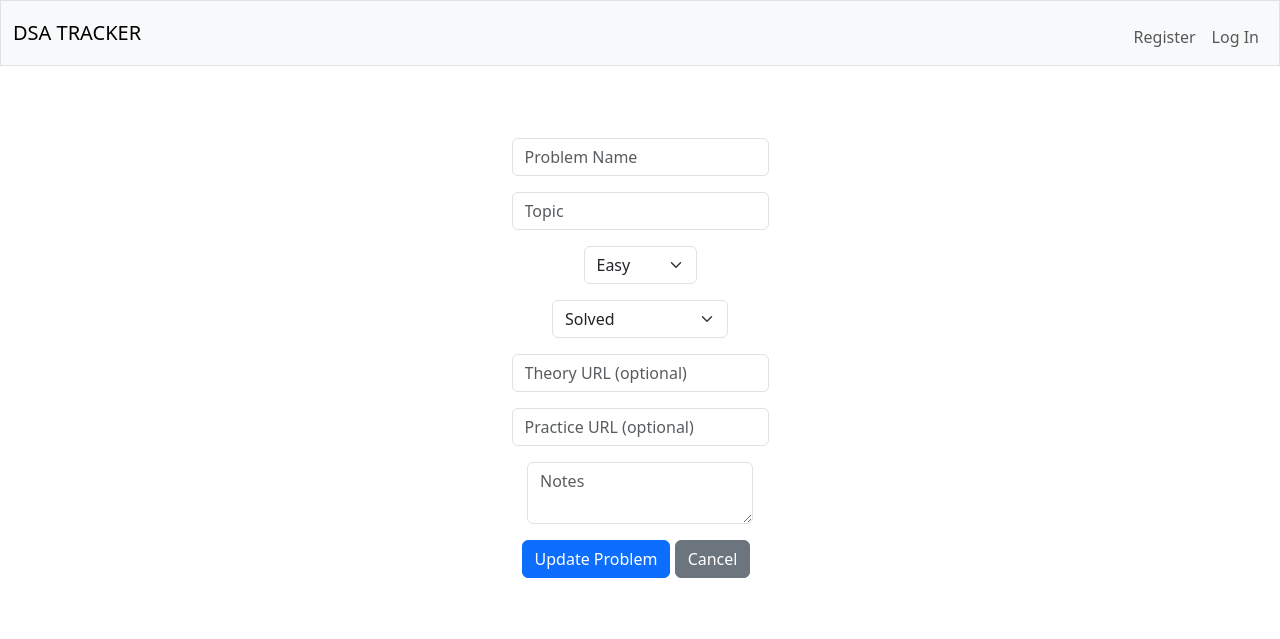
After one commit to Eshi9806/DSA-Tracker, a Flask app: template templates/edit.html in a window 1280 px wide. The commit adds this page. Shown: the top 639 px of the page. Run offline with Flask 3, Linux system fonts and the light colour scheme; the template is opened without the code that fills it, so the values that code supplies are empty.

Commit message:
add edit and delete features

```diff
--- a/app.py
+++ b/app.py
@@ -22,7 +22,6 @@ def index():
 
 
 @app.route("/login", methods=["GET", "POST"])
-@login_required
 def login():
     """Log user in"""
 
@@ -74,8 +73,53 @@ def logout():
     # Redirect user to login form
     return redirect("/")
 
+@app.route("/delete/<int:id>", methods=["POST"])
+@login_required
+def delete(id):
+    db = get_db()
+    db.execute("DELETE FROM problems WHERE id = ? AND user_id = ?", (id, session["user_id"]))
+    db.commit()
+    return redirect("/")
+
+@app.route("/edit/<int:id>", methods=["POST", "GET"])
+@login_required
+def edit(id):
+
+    if request.method == "GET":
+        conn = get_db_connection()
+        problem = conn.execute("SELECT * FROM problems WHERE id = ? AND user_id = ?", (id, session["user_id"])).fetchone()
+        if not problem:
+            conn.close()
+            return redirect("/")
+        conn.close()
+        return render_template("edit.html", problem=problem)
+
+
+    else:
+        conn = get_db_connection()
+        title = request.form.get("title")
+        topic = request.form.get("topic")
+        difficulty = request.form.get("difficulty")
+        status = request.form.get("status")
+        theory_url = request.form.get("theory_url", "")
+        practice_url = request.form.get("practice_url", "")
+        notes = request.form.get("notes", "")
+
+        if not title or not topic or not difficulty or not status:
+            conn.close()
+            return "All fields except URLs and notes are required.", 400
+
+        conn.execute(
+            "UPDATE problems SET title = ?, topic = ?, difficulty = ?, status = ?, theory_url = ?, practice_url = ?, notes = ? WHERE id = ? AND user_id = ?",
+            (title, topic, difficulty, status, theory_url, practice_url, notes, id, session["user_id"])
+        )
+        conn.commit()
+        conn.close()
+        return redirect("/")
+
+
+
 @app.route("/register", methods=["GET", "POST"])
-@login_required
 def register():
     if request.method == "GET":
         conn = get_db_connection()
--- /dev/null
+++ b/templates/edit.html
@@ -0,0 +1,50 @@
+{% extends "layout.html" %}
+
+{% block title %}
+    Edit Problem
+{% endblock %}
+
+{% block main %}
+    <form action="/edit/{{ problem.id }}" method="post" class="mt-4">
+        <div class="mb-3">
+            <input class="form-control mx-auto w-auto" name="title" placeholder="Problem Name" type="text" value="{{ problem.title }}" required>
+        </div>
+
+        <div class="mb-3">
+            <input class="form-control mx-auto w-auto" name="topic" placeholder="Topic" type="text" value="{{ problem.topic }}" required>
+        </div>
+
+        <div class="mb-3">
+            <select class="form-select mx-auto w-auto" name="difficulty" required>
+                <option value="Easy" {% if problem.difficulty == 'Easy' %}selected{% endif %}>Easy</option>
+                <option value="Medium" {% if problem.difficulty == 'Medium' %}selected{% endif %}>Medium</option>
+                <option value="Hard" {% if problem.difficulty == 'Hard' %}selected{% endif %}>Hard</option>
+            </select>
+        </div>
+
+        <div class="mb-3">
+            <select class="form-select mx-auto w-auto" name="status" required>
+                <option value="Solved" {% if problem.status == 'Solved' %}selected{% endif %}>Solved</option>
+                <option value="Attempted" {% if problem.status == 'Attempted' %}selected{% endif %}>Attempted</option>
+                <option value="Revision Needed" {% if problem.status == 'Revision Needed' %}selected{% endif %}>Revision Needed</option>
+            </select>
+        </div>
+
+        <div class="mb-3">
+            <input class="form-control mx-auto w-auto" name="theory_url" placeholder="Theory URL (optional)" type="url" value="{{ problem.theory_url }}">
+        </div>
+
+        <div class="mb-3">
+            <input class="form-control mx-auto w-auto" name="practice_url" placeholder="Practice URL (optional)" type="url" value="{{ problem.practice_url }}">
+        </div>
+
+        <div class="mb-3">
+            <textarea class="form-control mx-auto w-auto" name="notes" placeholder="Notes">{{ problem.notes }}</textarea>
+        </div>
+
+        <div class="mb-3">
+            <button class="btn btn-primary" type="submit">Update Problem</button>
+            <a href="/" class="btn btn-secondary me-2">Cancel</a>
+        </div>
+    </form>
+{% endblock %}
```
Also changed, not shown: templates/index.html (+16 -0 lines).
